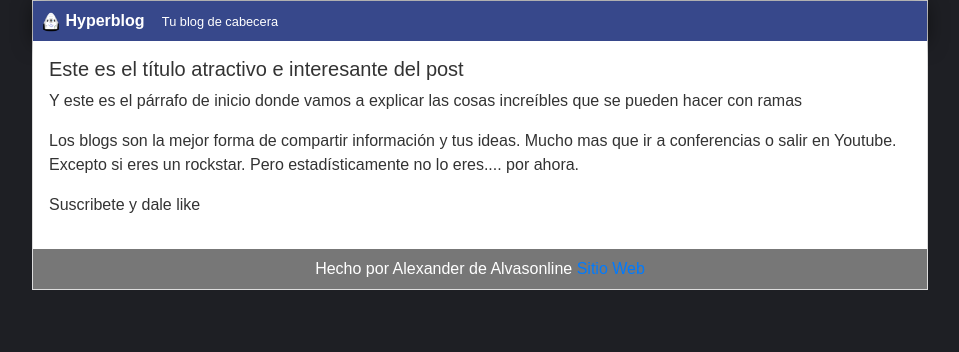
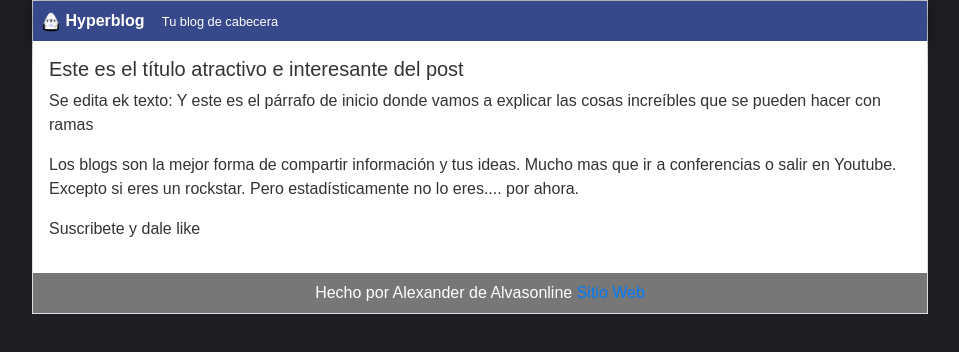
Before and after one commit to alvasonline/landingpage, a plain HTML site: page index.html in a window 1280 px wide. Shown: the whole page, without its empty margins (160-1119 px from the left). Drawn offline with nearby package versions, Linux system fonts and the light colour scheme.

Commit message:
Se agrega texto
Para probar el cambio desde github para llevarlo a local

```diff
--- a/index.html
+++ b/index.html
@@ -19,7 +19,7 @@
       </div>
       <div id="post">
           <h1>Este es el título atractivo e interesante del post</h1>
-          <p>Y este es el párrafo de inicio donde vamos a explicar las cosas increíbles que se pueden hacer con ramas</p>
+          <p>Se edita ek texto: Y este es el párrafo de inicio donde vamos a explicar las cosas increíbles que se pueden hacer con ramas</p>
           <p>Los blogs son la mejor forma de compartir información y tus ideas. Mucho mas que ir a conferencias o salir en Youtube. Excepto si eres un rockstar. Pero estadísticamente no lo eres.... por ahora.</p>
           <p>Suscribete y dale like</p>
       </div>
```
